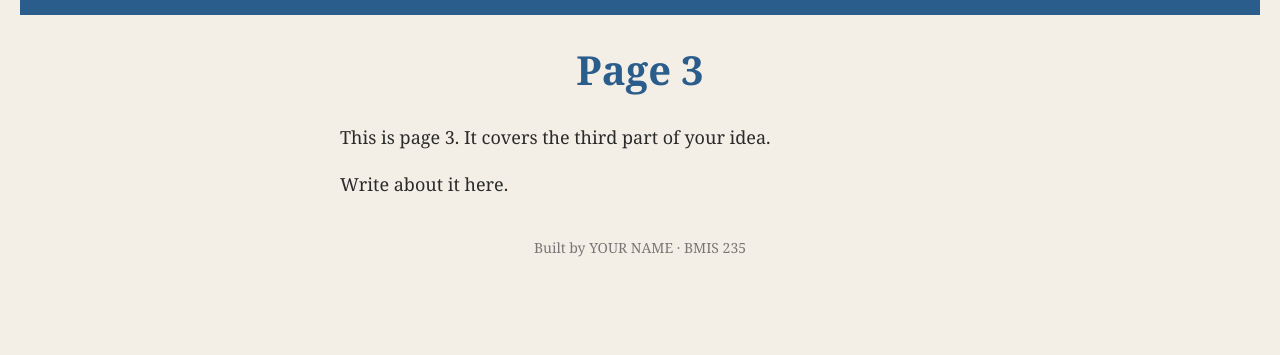
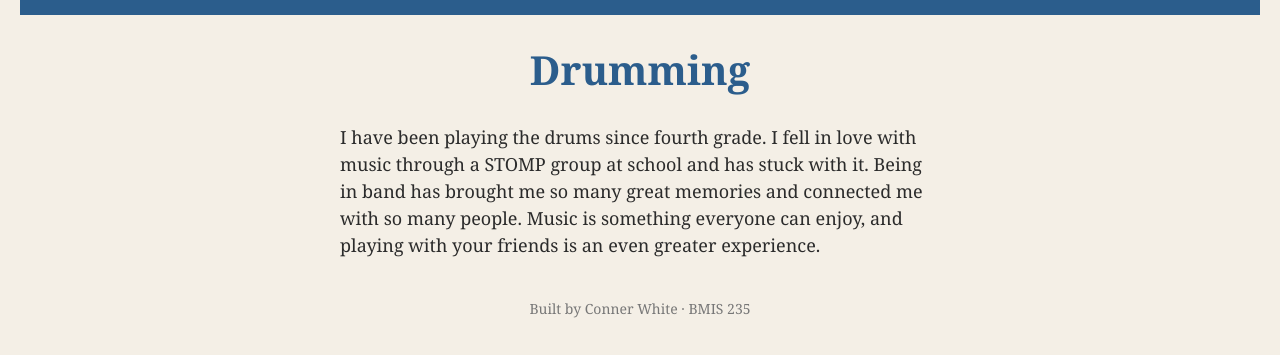
Before and after one commit to cwhite10-VOO/bmis235-html-3, a plain HTML site: page drumming.html in a window 1280 px wide. Shown: the part 71-426 px from the top of the page. Drawn offline with Linux system fonts and the light colour scheme.

Commit message:
Update drumming content

```diff
--- a/drumming.html
+++ b/drumming.html
@@ -26,12 +26,11 @@
     <a href="drumming.html"><img src="img/drumming.png" alt="Drumming"></a>
 </nav>
 
-<h1>Page 3</h1>
-<p>This is page 3. It covers the third part of your idea.</p>
-<p>Write about it here.</p>
+<h1>Drumming</h1>
+<p>I have been playing the drums since fourth grade. I fell in love with music through a STOMP group at school and has stuck with it. Being in band has brought me so many great memories and connected me with so many people. Music is something everyone can enjoy, and playing with your friends is an even greater experience.</p>
 
 <!-- Footer: fill in your name -->
-<footer>Built by YOUR NAME &middot; BMIS 235</footer>
+<footer>Built by Conner White &middot; BMIS 235</footer>
 
 </body>
 </html>
```
